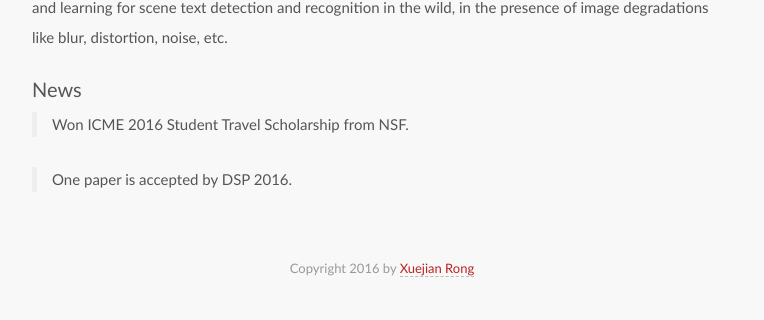
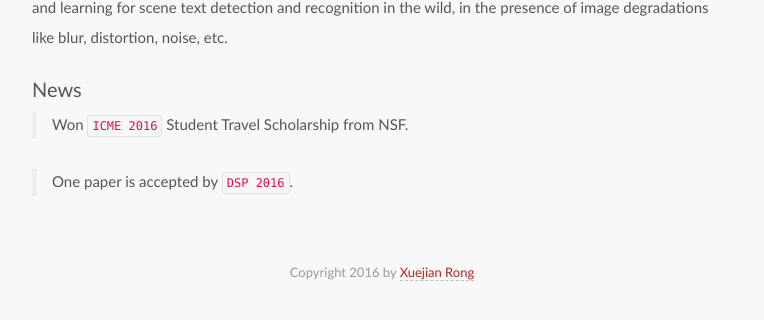
Before and after one commit to ionvision/ionvision.github.io.bk, a Jekyll site: the page built from index.md, in a window 1280 px wide. Shown: the part 367-687 px from the top of the page, without its empty margins (258-1022 px from the left). Built offline with Jekyll 4.4.1, drawn with Linux system fonts in a browser that asks for light colours; some web fonts are replaced.

Commit message:
Change style

```diff
--- a/index.md
+++ b/index.md
@@ -10,6 +10,6 @@ Currently my research interests mainly focus on inference and learning for scene
 
 ### News
 
-> Won ICME 2016 Student Travel Scholarship from NSF.
+> Won `ICME 2016` Student Travel Scholarship from NSF.
 
-> One paper is accepted by DSP 2016.
+> One paper is accepted by `DSP 2016`.
```
